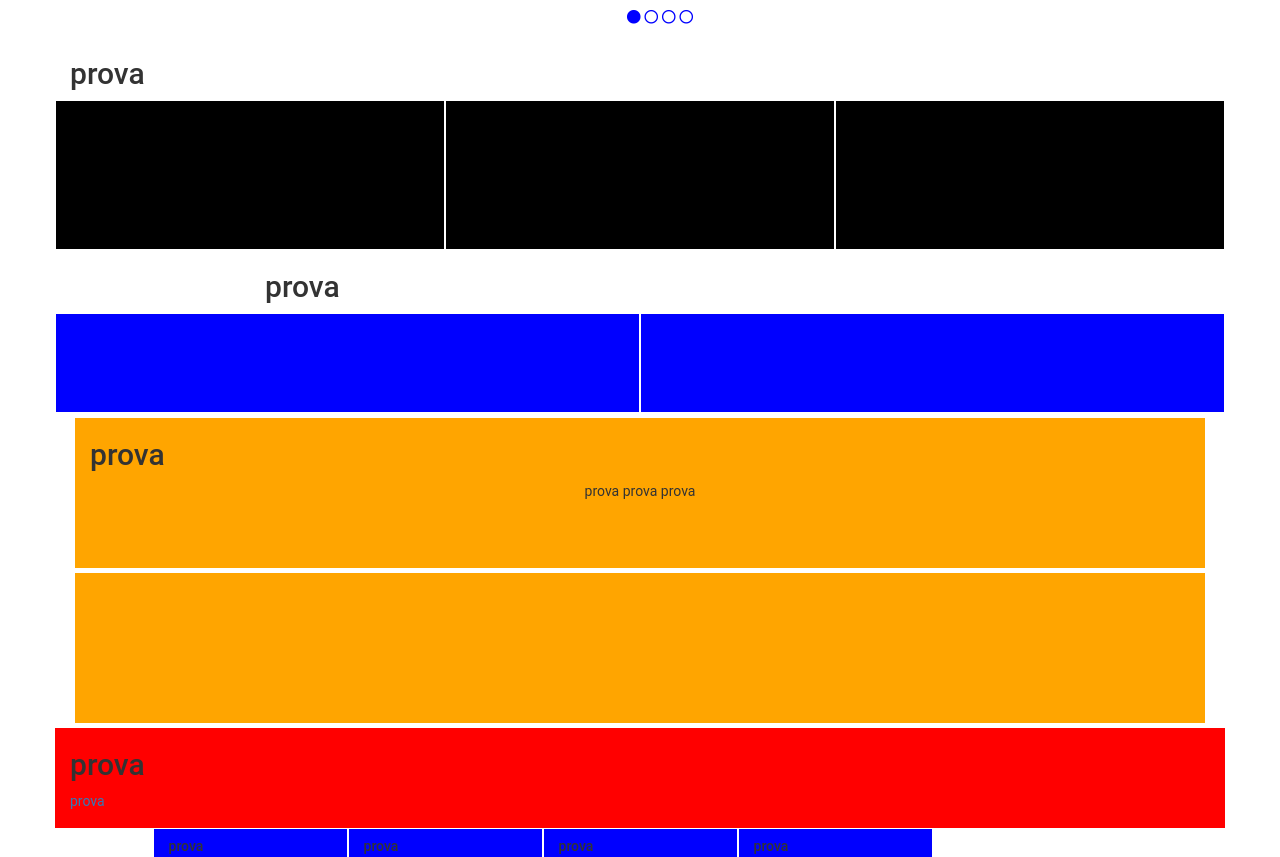
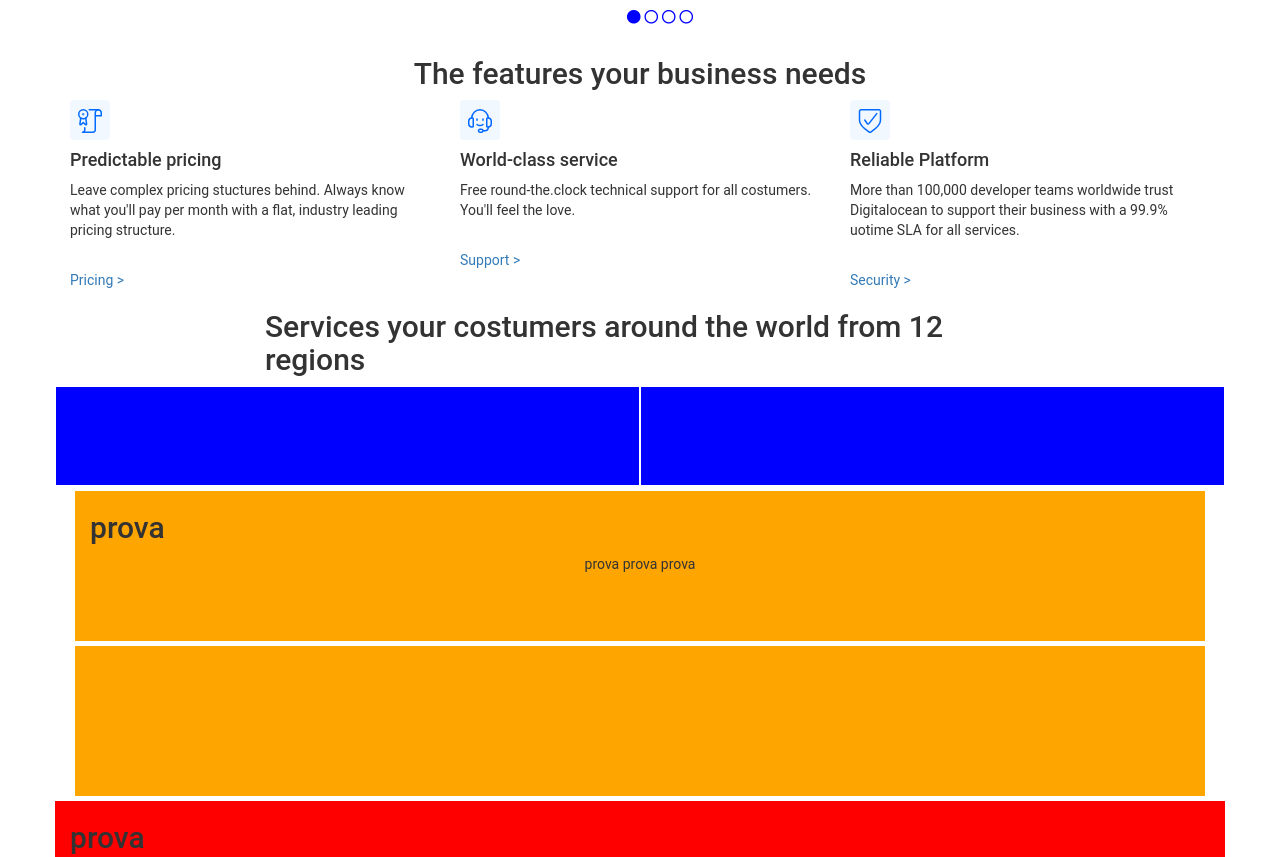
Before and after one commit to Jacoponigro/html-css-digitalocean, a plain HTML site: page index.html in a window 1280 px wide. Shown: the part 1724-2581 px from the top of the page. Drawn offline with nearby package versions, Linux system fonts and the light colour scheme.

Commit message:
quarta sezione

```diff
--- a/index.html
+++ b/index.html
@@ -177,19 +177,31 @@
     <section>
       <div class="container">
         <div class="row">
-          <div class="col-xs-12 col-sm-12 col-lg-12">
-          <h2>prova</h2>
+          <div class="col-xs-12 col-sm-12 col-lg-12 fourth_main">
+          <h2>The features your business needs</h2>
           </div>
         </div>
         <div class="row">
           <div class="col-xs-12 col-sm-4 col-lg-4 fourth_main">
+            <img src="img/icon-certificate.svg" alt="">
+            <h4>Predictable pricing</h4>
+            <p>Leave complex pricing stuctures behind. Always know what you'll pay per month with a flat, industry leading pricing structure.</p>
+            <span><a href="#">Pricing ></a> </span>
           </div>
           <div class="col-xs-12 col-sm-4 col-lg-4 fourth_main">
-        </div>
+            <img src="img/icon-phones.svg" alt="">
+            <h4>World-class service</h4>
+            <p>Free round-the.clock technical support for all costumers. You'll feel the love. </p>
+            <span><a href="#">Support ></a> </span>
+          </div>
           <div class="col-xs-12 col-sm-4 col-lg-4 fourth_main">
+            <img src="img/icon-check.svg" alt="">
+            <h4>Reliable Platform</h4>
+            <p>More than 100,000 developer teams worldwide trust Digitalocean to support their business with a 99.9% uotime SLA for all services.</p>
+            <span><a href="#">Security ></a> </span>
+          </div>
           </div>
         </div>
-      </div>
     </section>
           <!-- /quarta sezione -->
           <!-- quinta sezione -->
@@ -197,7 +209,7 @@
        <div class="container">
          <div class="row">
            <div class="col-md-8 col-md-offset-2">
-             <h2>prova</h2>
+             <h2>Services your costumers around the world from 12 regions</h2>
            </div>
          </div>
          <div class="row">
--- a/style.css
+++ b/style.css
@@ -177,13 +177,17 @@ h1{
 .left{
 
 }
+/* fine terza sezione */
+/* quarta sezione */
+.fourth_main p{
+  text-align:left;
+}
+.fourth_main h2{
+  text-align: center;
 
-/* fine terza sezione */
-.fourth_main{
-  height: 150px;
-  background-color: black;
-  border: 1px solid #fff;
 }
+/* fine quarta sezione */
+/* quinta sezione */
 .sixth_main{
   height: 150px;
   background-color: orange;
```
Also changed, not shown: img/icon-certificate.svg (added), img/icon-check.svg (added), img/icon-phones.svg (added), img/img_missing/._bg_home.jpg (added), img/img_missing/._cluster-deployments.svg (added), img/img_missing/._predictable-pricing.svg (added), img/img_missing/._reliable-platform.svg (added), img/img_missing/._shark_footer.jpg (added), img/img_missing/._world-class-service.svg (added).
